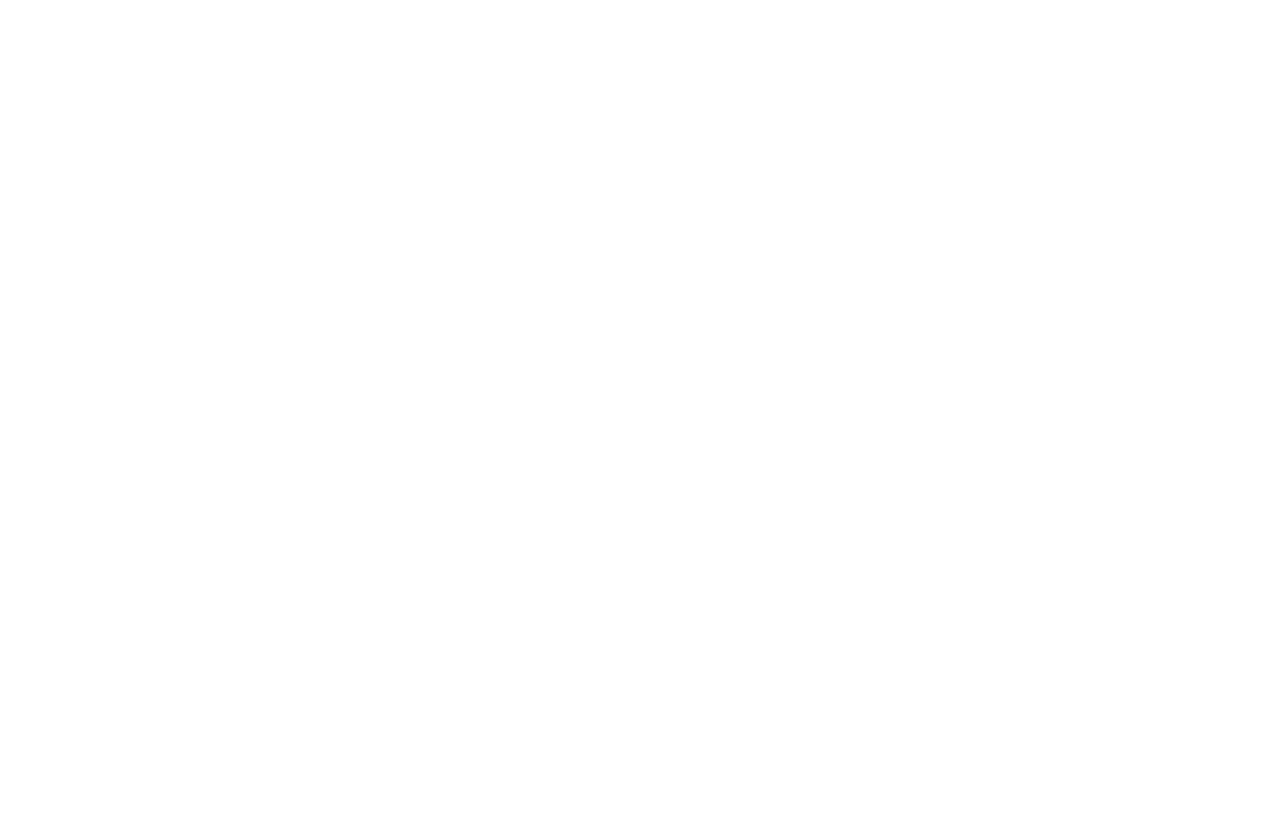
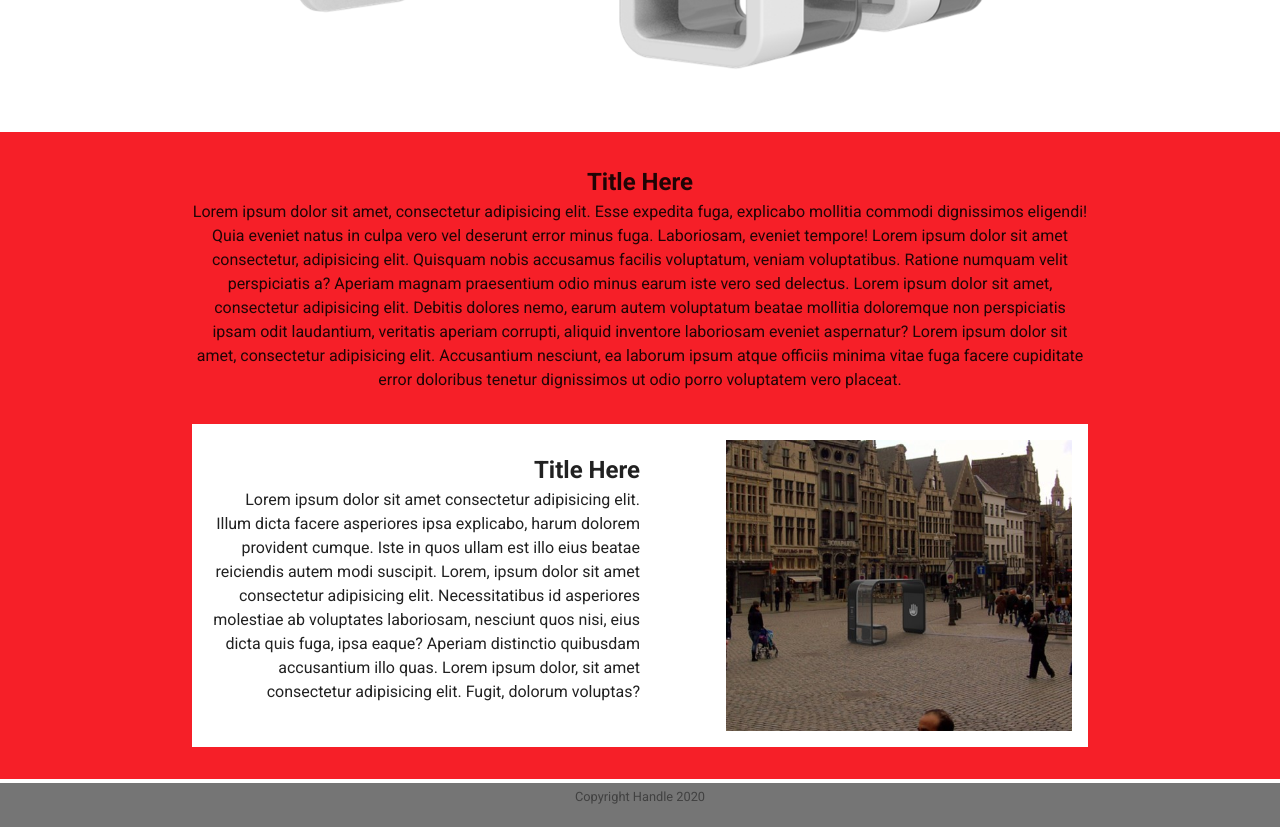
Before and after one commit to BMatrix/handle-website, a Vue app: page /about in a window 1280 px wide. Shown: the part 460-1287 px from the top of the page. Before the commit the page ends 864 px from the top, so only its background shows below. Built offline with nearby package versions, Linux system fonts and the light colour scheme.

Commit message:
Added About page content
Added About page content (placeholder)
Added transition fade between routes
Added Footbar

```diff
--- a/src/App.vue
+++ b/src/App.vue
@@ -1,22 +1,43 @@
 <template>
   <div>
-    <Toolbar></Toolbar>
     <v-app>
-      <router-view></router-view>
+      <Toolbar></Toolbar>
+      <transition name="fade" mode="out-in">
+        <router-view></router-view>
+      </transition>
+      <Footer></Footer>
     </v-app>
   </div>
 </template>
 
 <script>
 import Toolbar from "./components/Toolbar.vue";
+import Footer from "./components/Footer.vue";
 export default {
   name: "App",
   components: {
-    Toolbar
+    Toolbar,
+    Footer
   }
 };
 </script>
 
 <style scoped>
+.closer {
+  width: 100%;
+  height: 3em;
+  background-color: #757575;
+}
 
+.fade-enter-active,
+.fade-leave-active {
+  transition-duration: 0.3s;
+  transition-property: opacity;
+  transition-timing-function: ease;
+}
+
+.fade-enter,
+.fade-leave-active {
+  opacity: 0;
+}
 </style>
--- /dev/null
+++ b/src/components/Footer.vue
@@ -0,0 +1,30 @@
+<template>
+  <div class="closer">
+    <p>Copyright Handle 2020</p>
+  </div>
+</template>
+
+<script>
+export default {
+  name: "Footer"
+};
+</script>
+
+<style scoped>
+.closer {
+  width: 100%;
+  height: 3em;
+  background-color: #757575;
+  display: flex;
+  flex-direction: column;
+  justify-content: center;
+}
+
+p{
+  color: #414141;
+  text-align: center;
+  font-size: 0.8em;
+  margin: 0px;
+  padding: 0px;
+}
+</style>
--- a/src/components/Toolbar.vue
+++ b/src/components/Toolbar.vue
@@ -55,6 +55,7 @@
 #links {
   display: flex;
   align-self: center;
+  align-items: center;
   height: inherit;
 }
 .link {
@@ -76,4 +77,7 @@
   flex-direction: column;
   justify-content: center;
 }
+p{
+  height: 1em;
+}
 </style>
--- a/src/views/About.vue
+++ b/src/views/About.vue
@@ -1,5 +1,66 @@
 <template>
   <div class="about">
-    <h1>About page</h1>
+    <div class="center">
+      <img src="models/model3.png" />
+    </div>
+    <div class="wide">
+      <div class="center">
+        <h2>Title Here</h2>
+        <p>Lorem ipsum dolor sit amet, consectetur adipisicing elit. Esse expedita fuga, explicabo mollitia commodi dignissimos eligendi! Quia eveniet natus in culpa vero vel deserunt error minus fuga. Laboriosam, eveniet tempore! Lorem ipsum dolor sit amet consectetur, adipisicing elit. Quisquam nobis accusamus facilis voluptatum, veniam voluptatibus. Ratione numquam velit perspiciatis a? Aperiam magnam praesentium odio minus earum iste vero sed delectus. Lorem ipsum dolor sit amet, consectetur adipisicing elit. Debitis dolores nemo, earum autem voluptatum beatae mollitia doloremque non perspiciatis ipsam odit laudantium, veritatis aperiam corrupti, aliquid inventore laboriosam eveniet aspernatur? Lorem ipsum dolor sit amet, consectetur adipisicing elit. Accusantium nesciunt, ea laborum ipsum atque officiis minima vitae fuga facere cupiditate error doloribus tenetur dignissimos ut odio porro voluptatem vero placeat.</p>
+      </div>
+      <div class="center">
+        <div class="extra">
+          <img src="enviroments/enviroment2.jpg" />
+          <div>
+            <h2>Title Here</h2>
+            <p>Lorem ipsum dolor sit amet consectetur adipisicing elit. Illum dicta facere asperiores ipsa explicabo, harum dolorem provident cumque. Iste in quos ullam est illo eius beatae reiciendis autem modi suscipit. Lorem, ipsum dolor sit amet consectetur adipisicing elit. Necessitatibus id asperiores molestiae ab voluptates laboriosam, nesciunt quos nisi, eius dicta quis fuga, ipsa eaque? Aperiam distinctio quibusdam accusantium illo quas. Lorem ipsum dolor, sit amet consectetur adipisicing elit. Fugit, dolorum voluptas?</p>
+          </div>
+        </div>
+      </div>
+    </div>
   </div>
 </template>
+
+<style scoped>
+.about {
+  height: 100%;
+}
+
+.center {
+  margin-left: auto;
+  margin-right: auto;
+  width: 70%;
+  text-align: center;
+}
+
+.center > img {
+  padding: 2em 0 2em 0;
+  width: 80%;
+}
+
+.wide {
+  background-color: #f61f28;
+  width: 100%;
+  height: auto;
+  padding: 2em 0 2em 0;
+}
+
+.extra {
+  margin-top: 2em;
+  display: flex;
+  flex-direction: row-reverse;
+  background-color: white;
+  padding: 1em;
+}
+.extra img {
+  flex-shrink: 0;
+  width: 40%;
+}
+.extra div {
+  align-self: center;
+  text-align: right;
+  padding: 0 10% 0 0;
+  display: flex;
+  flex-direction: column;
+}
+</style>
--- a/src/views/Home.vue
+++ b/src/views/Home.vue
@@ -2,7 +2,7 @@
   <div class="home">
     <div class="center">
       <div class="head">
-        <h1>You can Handle It!</h1>
+        <h1>You Can Handle It!</h1>
       </div>
     </div>
     <div class="main">
@@ -56,7 +56,6 @@
 }
 
 .main {
-  position: absolute;
   width: 100%;
   height: auto;
   background-color: white;
```
